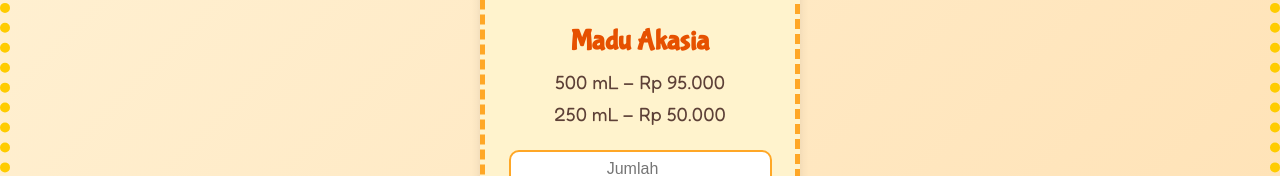
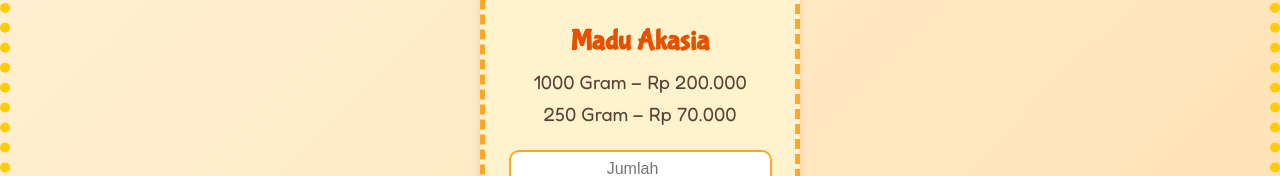
Before and after one commit to r1dh0281026/MaduMentahAmmayka, a plain HTML site: page index.html in a window 1280 px wide. Shown: the part 974-1150 px from the top of the page. Drawn offline with Linux system fonts and the light colour scheme.

Commit message:
Update index.html

```diff
--- a/index.html
+++ b/index.html
@@ -230,8 +230,8 @@
     <div class="card">
       <img src="akasia.png" alt="Madu Akasia" />
       <h2>Madu Akasia</h2>
-      <p>500 mL – Rp 95.000</p>
-      <p>250 mL – Rp 50.000</p>
+      <p>1000 Gram – Rp 200.000</p>
+      <p>250 Gram – Rp 70.000</p>
       <div class="order">
         <input type="number" id="jumlahAkasia" placeholder="Jumlah" min="1" />
         <select id="ukuranAkasia">
```
